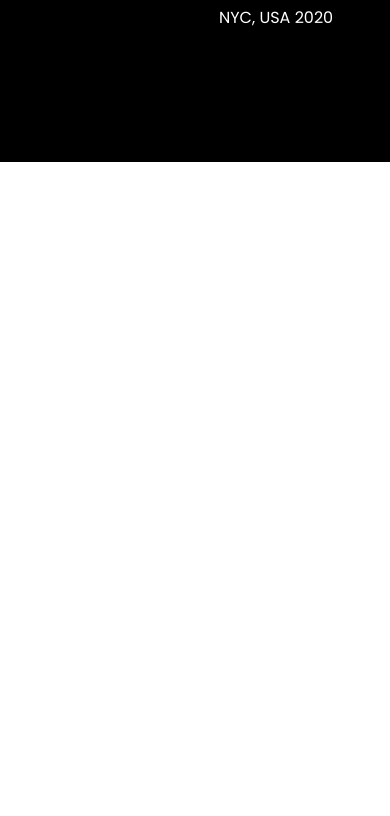
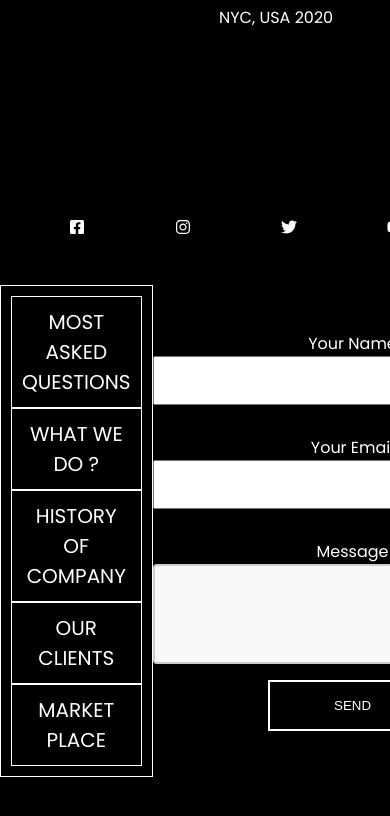
Before and after one commit to jenil97/react-scss, a React (Create React App) app: page / in a window 390 px wide. Shown: the part 1442-2258 px from the top of the page. Before the commit the page ends 1604 px from the top, so only its background shows below. Built offline with nearby package versions, Linux system fonts and the light colour scheme; a web font is replaced by a local one.

Commit message:
feat : Footer

```diff
--- a/src/App.js
+++ b/src/App.js
@@ -5,6 +5,7 @@ import Section from "./components/Section";
 import { Data } from "./Data";
 import "./App.scss";
 import Gallery from "./components/Gallery";
+import Footer from "./components/Footer";
 
 const App = () => {
   return (
@@ -14,6 +15,7 @@ const App = () => {
         <Route path="/" element={<Section slides={Data} />} />
       </Routes>
       <Gallery />
+      <Footer />
     </>
   );
 };
--- /dev/null
+++ b/src/components/Footer.jsx
@@ -0,0 +1,75 @@
+import React from "react";
+import { Link } from "react-router-dom";
+import {
+  FaFacebookSquare,
+  FaInstagram,
+  FaTwitter,
+  FaYoutube,
+  FaLinkedin,
+  FaGithub,
+} from "react-icons/fa";
+import '../styles/Footer.scss';
+
+const Footer = () => {
+  return (
+    <section className="footer">
+      <div className="carts">
+        <ul className="cart-ul">
+          <li>
+            <Link to="/">Most Asked Questions</Link>
+          </li>
+          <li>
+            <Link to="/">What We Do ?</Link>
+          </li>
+          <li>
+            <Link to="/">History of Company</Link>
+          </li>
+          <li>
+            <Link to="/">Our Clients</Link>
+          </li>
+          <li>
+            <Link to="/">Market Place</Link>
+          </li>
+        </ul>
+
+        <form className="form-2">
+          <label>Your Name</label>
+          <input type="text" required />
+          <label>Your Email</label>
+          <input type="text" required />
+          <label>Message</label>
+          <textarea required></textarea>
+          <button>send</button>
+        </form>
+      </div>
+
+      <div className="media">
+        <Link to="/">
+          <FaFacebookSquare />
+        </Link>
+
+        <Link to="/">
+          <FaInstagram />
+        </Link>
+
+        <Link to="/">
+          <FaTwitter />
+        </Link>
+
+        <Link to="/">
+          <FaYoutube />
+        </Link>
+
+        <Link to="/">
+          <FaLinkedin />
+        </Link>
+
+        <Link to="/">
+          <FaGithub />
+        </Link>
+      </div>
+    </section>
+  );
+};
+
+export default Footer;
--- /dev/null
+++ b/src/styles/Footer.scss
@@ -0,0 +1,128 @@
+.footer {
+    height: 90vh;
+    background-color: black;
+    position: relative;
+}
+
+.carts {
+    display: flex;
+    justify-content: space-evenly;
+    height: 80vh;
+    align-items: center;
+    margin-top: 2rem;
+    .cart-ul {
+        text-align: center;
+        border: 1px solid white;
+        padding: 40px;
+        li {
+            height: 100px;
+            display: flex;
+            align-items: center;
+            justify-content: center;
+            height: 100%;
+            a {
+                text-decoration: none;
+                color: white;
+                font-size: 30px;
+                text-transform: uppercase;
+                border: 1px solid white;
+                padding: 10px;
+            }
+        }
+    }
+}
+
+.form-2 {
+    display: flex;
+    justify-content: flex-end;
+    align-items: center;
+    flex-direction: column;
+
+    label {
+        color: white;
+    }
+
+    input {
+        width: 100%;
+        padding: 15px;
+        margin-bottom: 30px;
+    }
+
+    textarea {
+        width: 400px;
+        height: 100px;
+        padding: 12px 20px;
+        box-sizing: border-box;
+        border: 2px solid #ccc;
+        border-radius: 4px;
+        background-color: #f8f8f8;
+        font-size: 16px;
+        resize: none;
+    }
+    button {
+        background-color: transparent;
+        border: 2px solid white;
+        color: white;
+        padding: 1rem 4rem;
+        margin-top: 1rem;
+        text-transform: uppercase;
+        cursor: pointer;
+
+        &:hover {
+            background-color: white;
+            color: black;
+            transition: 1s;
+            transform: scale(120%);
+        }
+    }
+}
+.media {
+    display: flex;
+    flex-direction: column;
+    align-items: center;
+    position: absolute;
+    top: 0;
+    a {
+        margin: 30px 40px;
+        padding: 5px;
+        color: white;
+    }
+}
+
+@media screen and (max-width: 960px) {
+    .carts {
+        display: flex;
+        justify-content: space-evenly;
+        height: 80vh;
+        align-items: center;
+        margin-top: 2rem;
+        .cart-ul {
+            text-align: center;
+            border: 1px solid white;
+            padding: 10px;
+            li {
+                display: flex;
+                align-items: center;
+                justify-content: center;
+
+                a {
+                    text-decoration: none;
+                    color: white;
+                    font-size: 20px;
+                    text-transform: uppercase;
+                    border: 1px solid white;
+                }
+            }
+        }
+    }
+    .media {
+        display: grid;
+        grid-template-columns: repeat(6, 1fr);
+        margin-left: 1.5rem;
+        a {
+            margin: 50px 40px;
+            padding: 5px;
+            color: white;
+        }
+    }
+}
```
